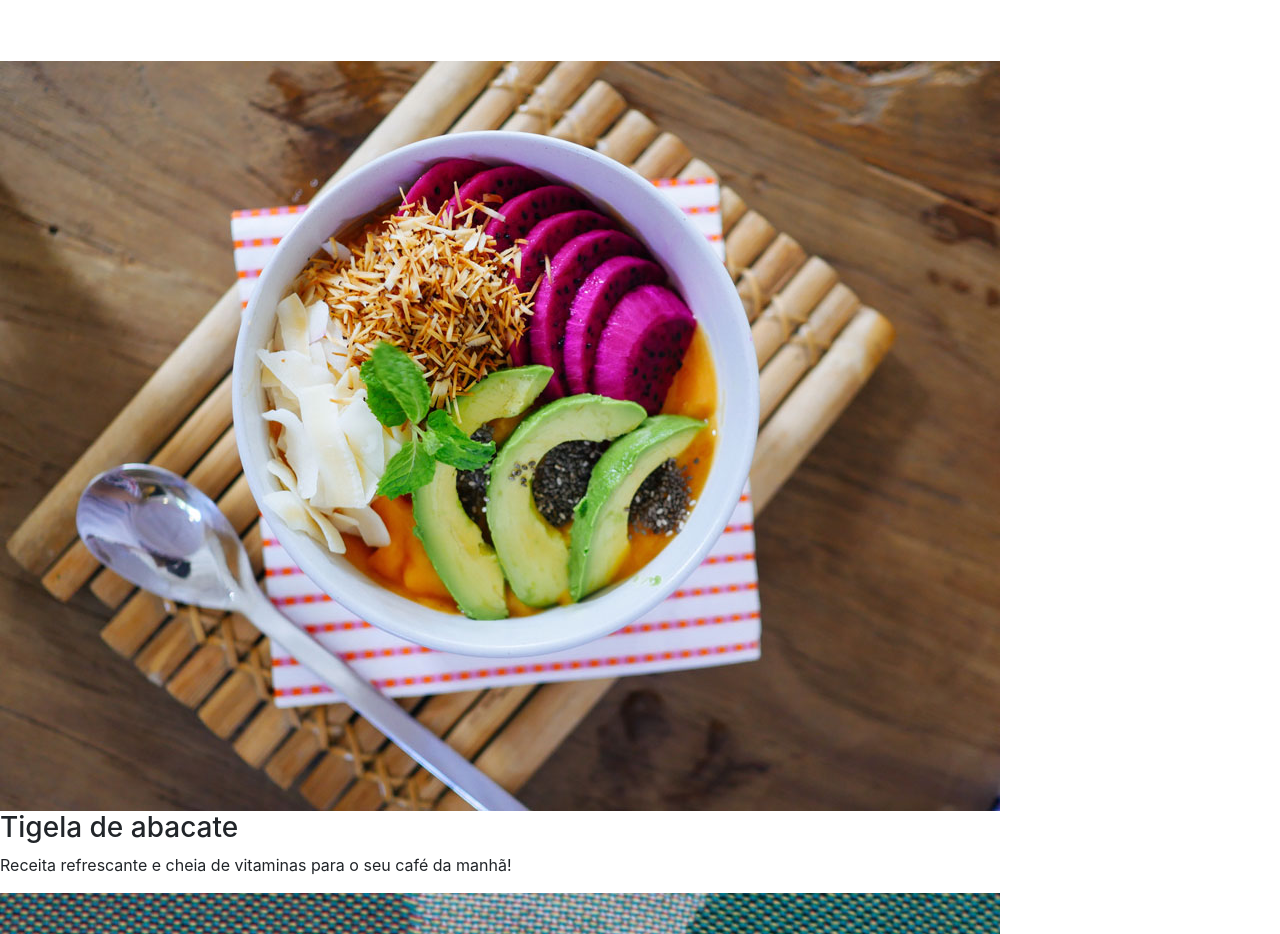
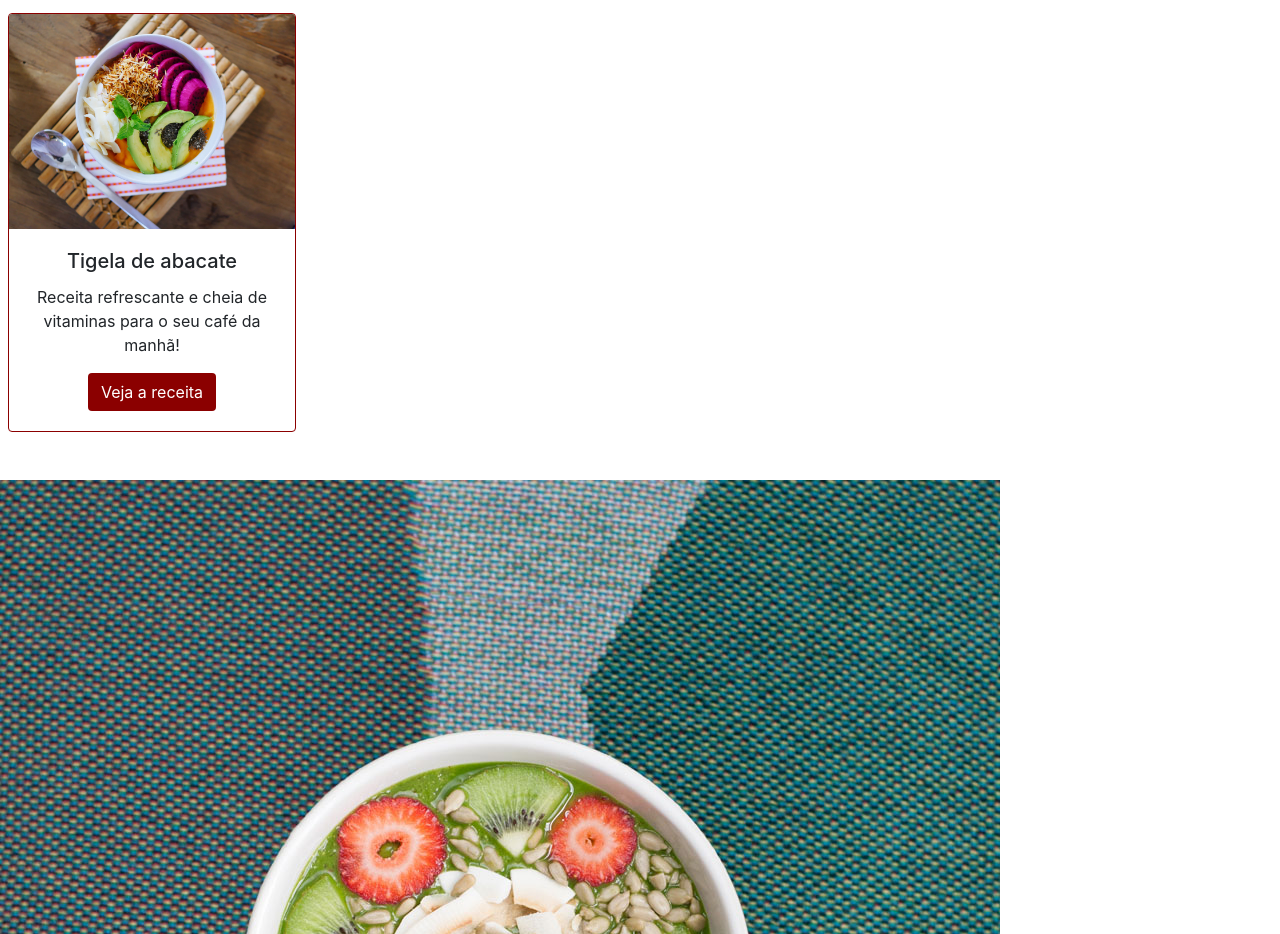
Before and after one commit to renatamontanhana/Bootstrap-amazing, a plain HTML site: page index.html in a window 1280 px wide. Shown: the part 531-1465 px from the top of the page. Drawn offline with nearby package versions, Linux system fonts and the light colour scheme.

Commit message:
Add files via upload

```diff
--- a/index.html
+++ b/index.html
@@ -20,7 +20,7 @@
     <header>
       <nav class="navbar navbar-expand-lg navbar-light bg-light fixed-top">
         <a class="navbar-brand fonte-titulo texto-cor-especial" href="#"
-          >fruto & fruta</a
+          >fruto& fruta</a
         >
         <button
           class="navbar-toggler"
@@ -120,23 +120,30 @@
     </main>
 
     <section id="titulo">
-      <div class="text-center py-5 px-2">
+      <div class="text-center pt-5 py-5 px-2">
         <h1 class="fonte-titulo texto-cor-especial">
           Receitas para economizar e ganhar saúde
         </h1>
-        <p class="text-secondary">
+        <p class="text-center text-secondary">
           Nossas receitas ajudam você a aproveitar melhor os alimentos,
           economizar, ganhar tempo e praticidade
         </p>
+        <div class="card borda-cor-especial" style="width: 18rem">
+          <img
+            src="src/img/receita-abacate.jpg"
+            class="card-img-top"
+            alt="..."
+          />
+          <div class="card-body">
+            <h5 class="card-title">Tigela de abacate</h5>
+            <p class="card-text">
+              Receita refrescante e cheia de vitaminas para o seu café da manhã!
+            </p>
+            <a href="#" class="btn botao-cor-especial">Veja a receita</a>
+          </div>
+        </div>
       </div>
     </section>
-
-    <img
-      src="src/img/receita-abacate.jpg"
-      alt="tigela com salada de abacate, vista superior"
-    />
-    <h3>Tigela de abacate</h3>
-    <p>Receita refrescante e cheia de vitaminas para o seu café da manhã!</p>
 
     <img
       src="src/img/receita-kiwi.jpg"
--- a/src/style.css
+++ b/src/style.css
@@ -1,5 +1,30 @@
 .imagem-carrossel {
+  height: 400px;
   object-fit: cover;
   object-position: 0 50%;
-  height: 400px;
 }
+
+.fonte-titulo {
+  font-family: "Pacifico", cursive;
+}
+
+.fonte-banner {
+  text-shadow: 0 4px 4px rgba(0, 0, 0, 0.75);
+}
+
+.texto-cor-especial {
+  color: darkred !important;
+}
+
+.botao-cor-especial {
+  color: white;
+  background-color: darkred;
+}
+
+.borda-cor-especial {
+  border-color: darkred;
+}
+
+.card-largura {
+  width: 18rem;
+}
```
